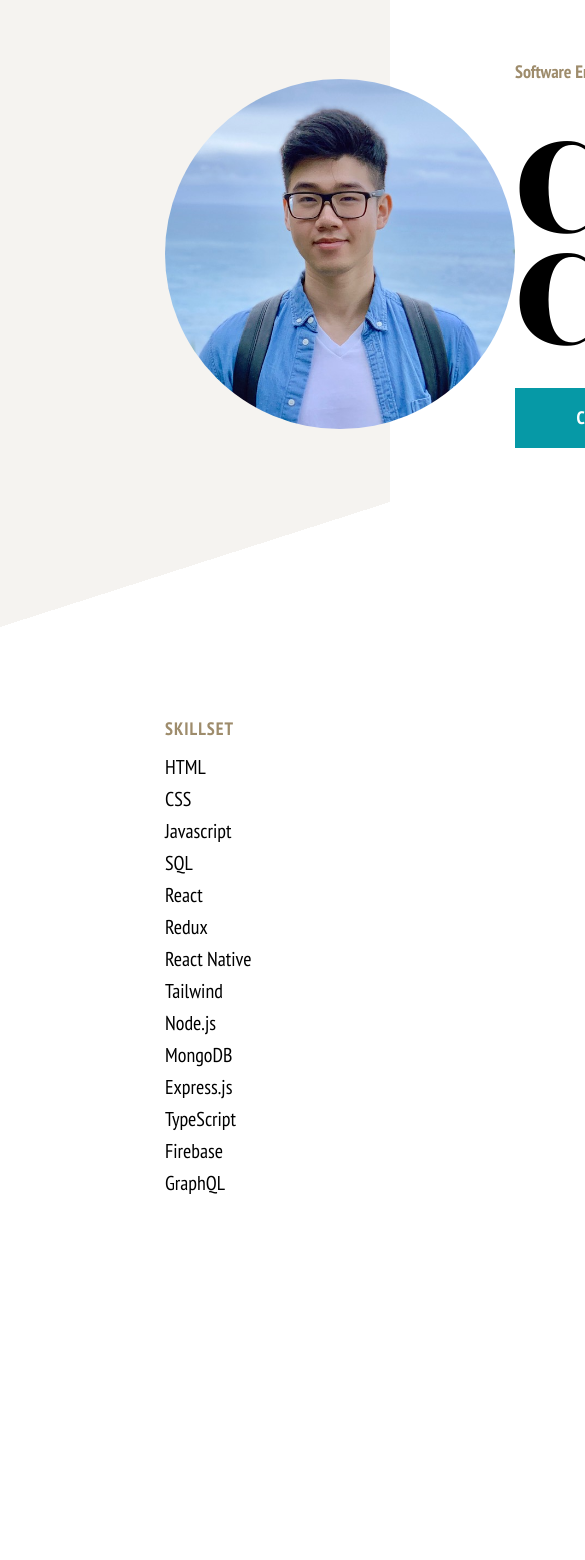
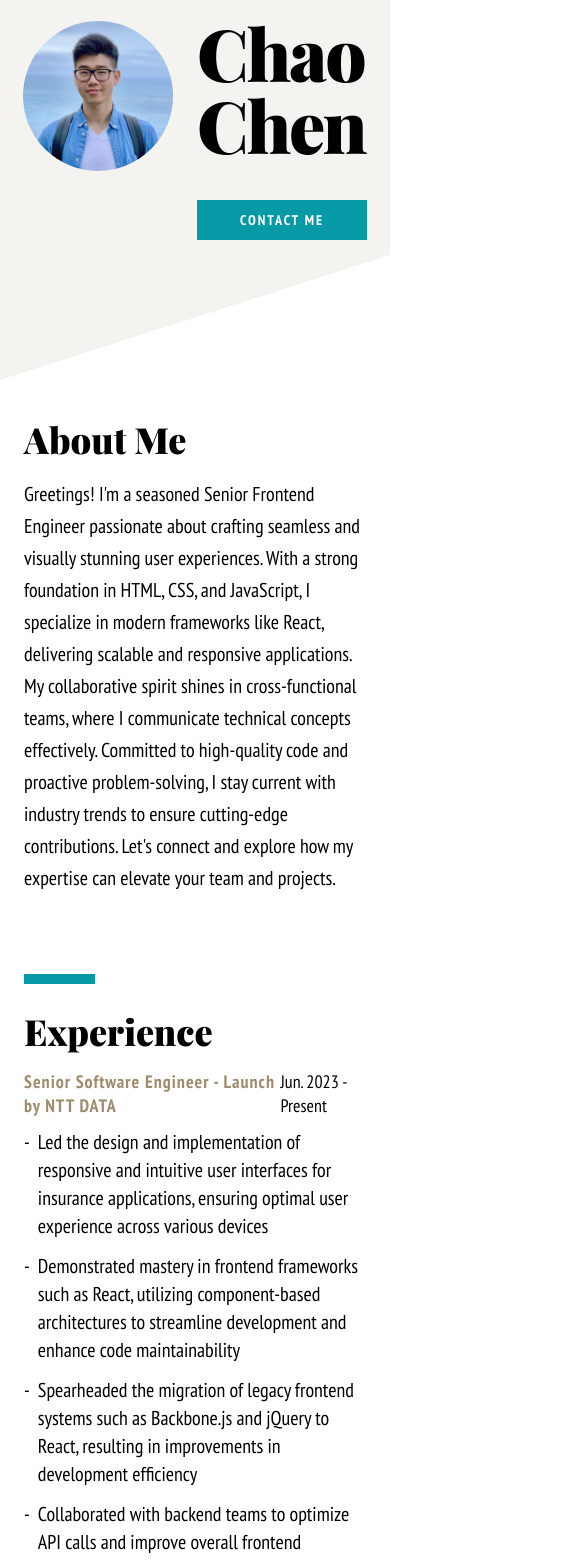
Before and after one commit to DoodleHub/resume, a React (Vite) app: page / in a window 390 px wide. Shown: the part 120-1680 px from the top of the page, 585 px wide, since content can reach past the window. Built offline with nearby package versions, Linux system fonts and the light colour scheme.

Commit message:
add responsiveness

```diff
--- a/src/App.tsx
+++ b/src/App.tsx
@@ -29,27 +29,48 @@ const Wrapper = styled.div`
   justify-content: center;
   max-width: 1440px;
   margin: 0 auto;
+
+  @media screen and (max-width: 1024px) {
+    width: 100%;
+  }
 `;
 
 const StyledBody = styled.div`
   padding: 90px 165px;
   display: flex;
   gap: 125px;
+  width: 100%;
+
+  @media screen and (max-width: 1024px) {
+    padding: 36px 24px;
+    flex-direction: column-reverse;
+    gap: 72px;
+  }
 `;
 
 const LeftColumn = styled.div`
   display: flex;
   flex-direction: column;
   gap: 100px;
-  min-width: 350px;
+  width: 35%;
   font-family: PT Sans Narrow;
+
+  @media screen and (max-width: 1024px) {
+    gap: 24px;
+    width: 100%;
+  }
 `;
 
 const RightColumn = styled.div`
   display: flex;
   flex-direction: column;
   gap: 66px;
-  min-width: 635px;
+  width: 65%;
+
+  @media screen and (max-width: 1024px) {
+    gap: 24px;
+    width: 100%;
+  }
 `;
 
 export const App = () => {
--- a/src/components/Footer/Footer.tsx
+++ b/src/components/Footer/Footer.tsx
@@ -11,12 +11,22 @@ const Wrapper = styled.div`
   font-family: Playfair Display;
   font-weight: 900;
   gap: 40px;
+
+  @media screen and (max-width: 1024px) {
+    height: 400px;
+    gap: 8px;
+    padding: 12px;
+  }
 `;
 
 const Title = styled.span`
   font-size: 66px;
   line-height: 82px;
   letter-spacing: -1.14px;
+
+  @media screen and (max-width: 1024px) {
+    font-size: 48px;
+  }
 `;
 
 const Contacts = styled.span`
@@ -26,6 +36,21 @@ const Contacts = styled.span`
 
   a {
     color: #0699a6;
+  }
+
+  a:first-child:after {
+    content: " | ";
+  }
+
+  @media screen and (max-width: 1024px) {
+    font-size: 28px;
+    display: flex;
+    flex-direction: column;
+    align-items: center;
+
+    a:first-child:after {
+      content: "";
+    }
   }
 `;
 
@@ -44,7 +69,7 @@ export const Footer = () => {
       <DiagonalBackground />
       <Title>Get in touch!</Title>
       <Contacts>
-        <a href="mailto: chaochen@live.com">chaochen@live.com</a> |{" "}
+        <a href="mailto: chaochen@live.com">chaochen@live.com</a>
         <a href="tel: 917-250-8137">917.250.8137</a>
       </Contacts>
     </Wrapper>
--- a/src/components/Hero/Hero.tsx
+++ b/src/components/Hero/Hero.tsx
@@ -11,13 +11,24 @@ const Container = styled.div`
   align-items: center;
   max-height: 747px;
   padding: 180px 165px;
-  justify-content: space-between;
+  justify-content: center;
+  gap: 24px;
+  width: 100%;
+
+  @media screen and (max-width: 1024px) {
+    padding: 72px 24px 140px 24px;
+  }
 `;
 
 const ProfileImage = styled.img`
   border-radius: 175px;
   height: 350px;
   width: 350px;
+
+  @media screen and (max-width: 1024px) {
+    width: 150px;
+    height: 150px;
+  }
 `;
 
 const Title = styled.span`
@@ -35,6 +46,11 @@ const Name = styled.span`
   line-height: 112px;
   filter: brightness(90%);
   letter-spacing: -2.17px;
+
+  @media screen and (max-width: 1024px) {
+    font-size: 72px;
+    line-height: 72px;
+  }
 `;
 
 const ContactButton = styled.div`
@@ -59,13 +75,18 @@ const ContactButton = styled.div`
     cursor: pointer;
     filter: brightness(90%);
   }
+
+  @media screen and (max-width: 1024px) {
+    width: 170px;
+    height: 40px;
+    font-size: 14px;
+  }
 `;
 
 const ProfileContainer = styled.div`
   display: flex;
   flex-direction: column;
   gap: 40px;
-  width: 635px;
 `;
 
 const DiagonalBackground = styled.div`
```
